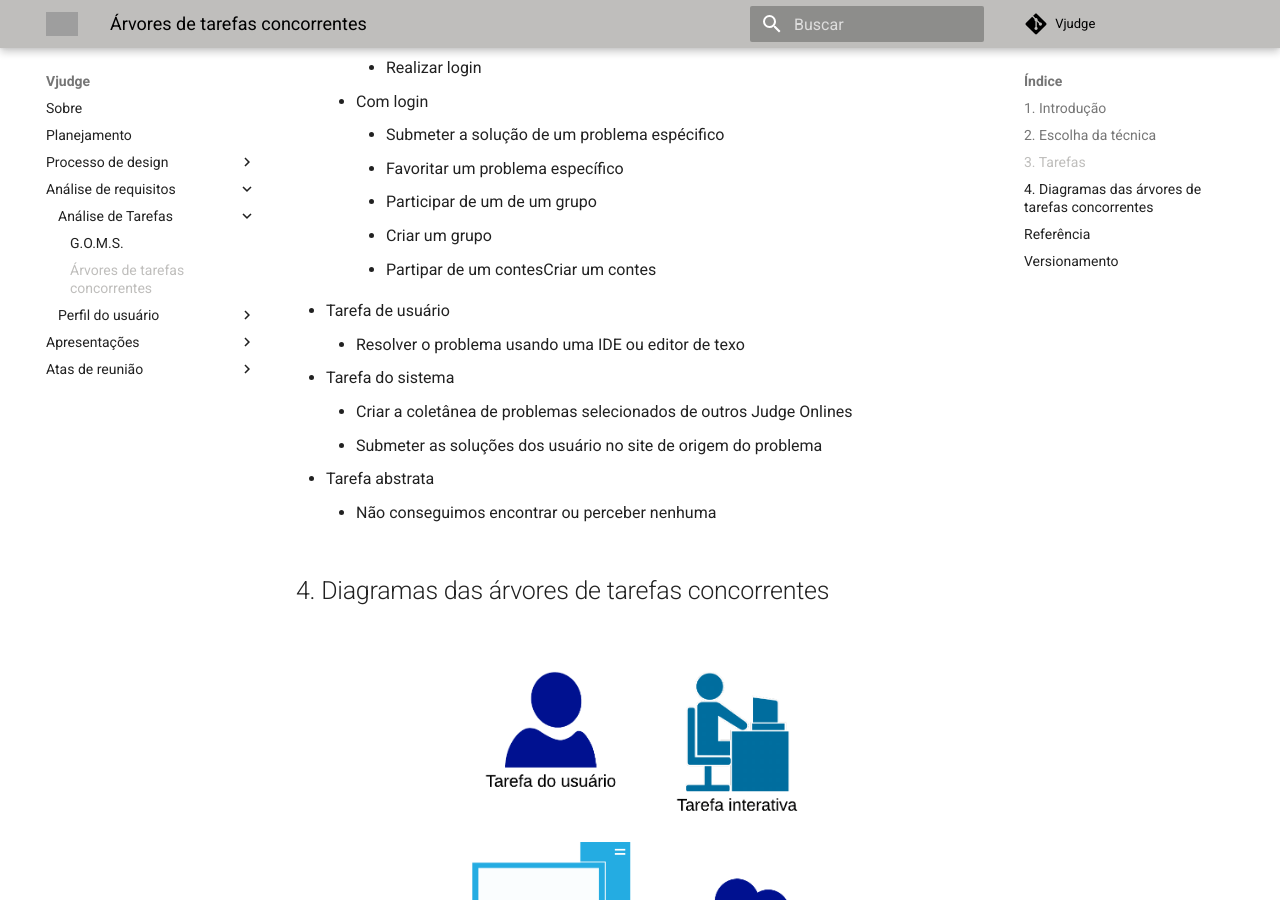
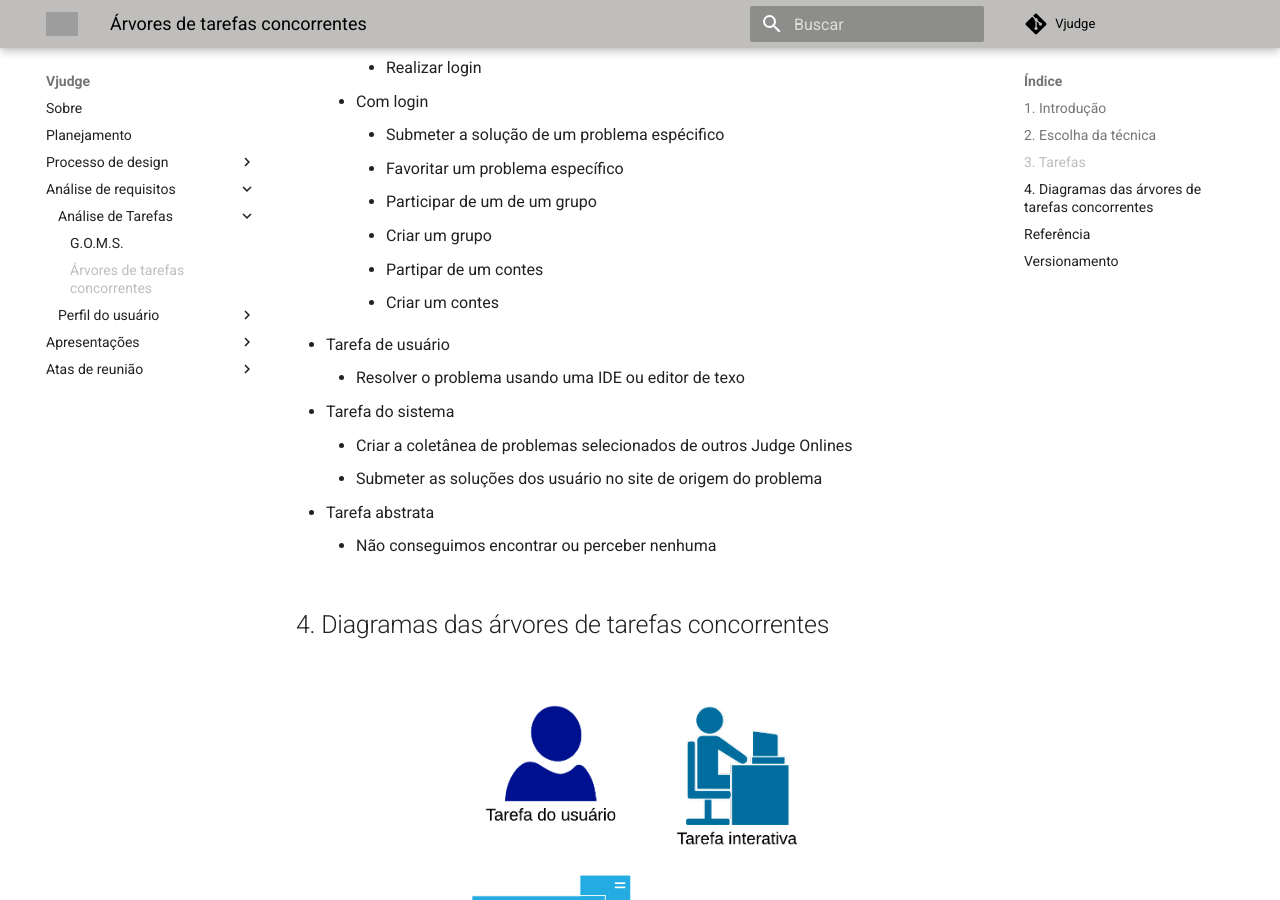
Before and after one commit to Interacao-Humano-Computador/2020.2-Grupo6, an MkDocs documentation site: the page built from docs/analiseDeRequisitos/analiseDeTarefas/ctt.md, in a window 1280 px wide and 900 px high, scrolled down 1183 px. Built offline with MkDocs 1.6.1 and Material for MkDocs 9.7.7, drawn with Linux system fonts in a browser that asks for light colours; comment, search, counter and statistics services are not loaded; grey boxes are pictures that could not be loaded.

Commit message:
Erro gramatical

```diff
--- a/docs/analiseDeRequisitos/analiseDeTarefas/ctt.md
+++ b/docs/analiseDeRequisitos/analiseDeTarefas/ctt.md
@@ -36,7 +36,8 @@ Como já tínhamos escolhido o GOMS como uma técnica para análise de tarefas,
         -  Favoritar um problema específico
         - Participar de um de um grupo
         - Criar um grupo
-        - Partipar de um contesCriar um contes
+        - Partipar de um contes
+        - Criar um contes
 
 - Tarefa de usuário
 
```
